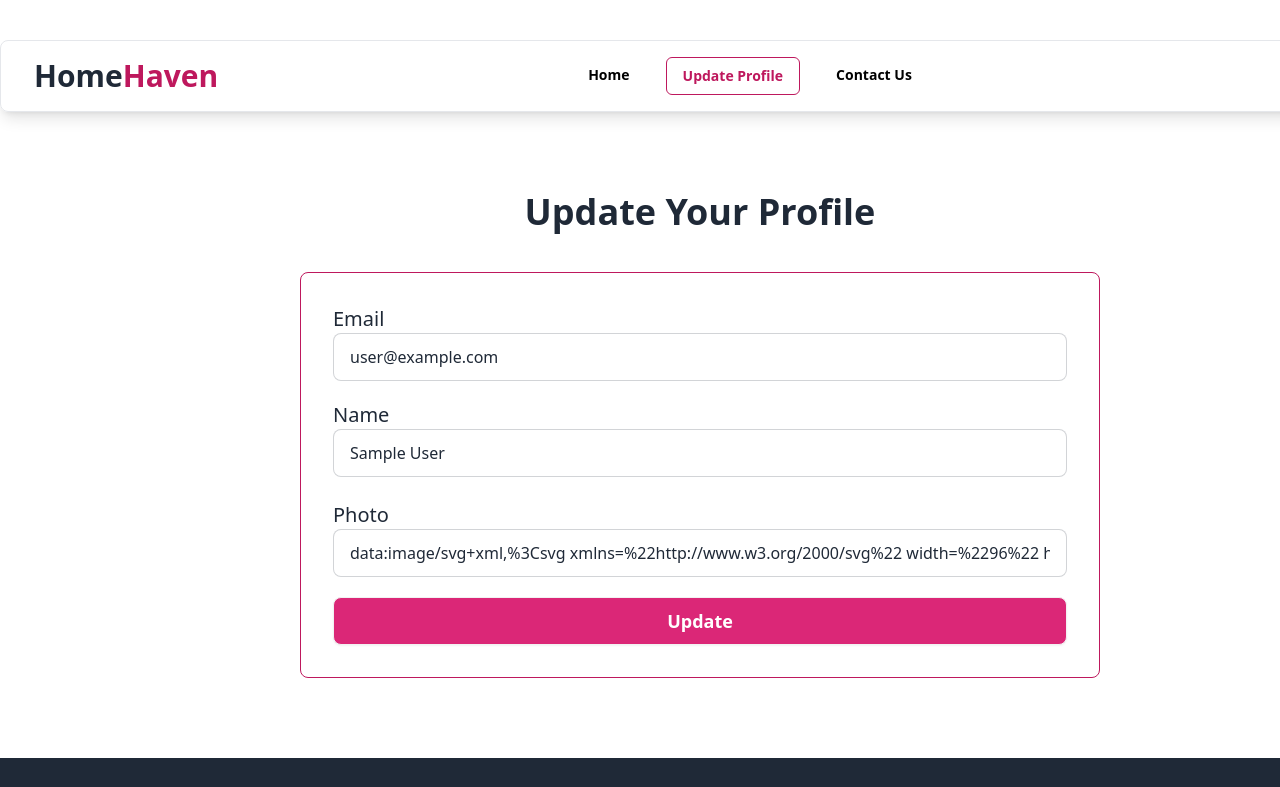
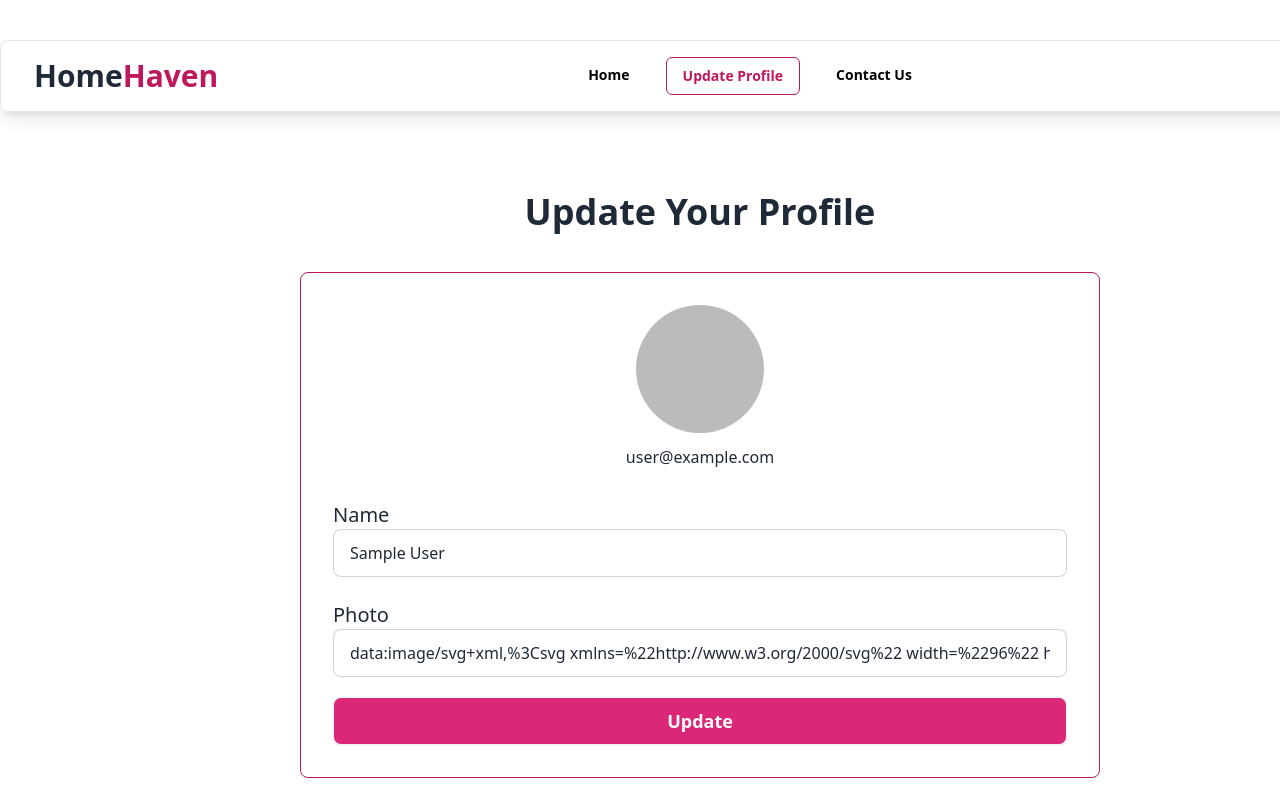
Before and after one commit to munia121/assignment-9-real-eastes, a React (Vite) app: page /updateProfile in a window 1280 px wide. Shown: the top 787 px of the page. Built offline with nearby package versions, Linux system fonts and the light colour scheme; no server answers; sample sign-in values are in the browser's storage.

Commit message:
update profile

```diff
--- a/src/Pages/About/AboutUs.jsx
+++ b/src/Pages/About/AboutUs.jsx
@@ -2,6 +2,7 @@ import { LuPhoneCall } from "react-icons/lu";
 import { HiOutlineMailOpen } from "react-icons/hi";
 import { IoLocationOutline } from "react-icons/io5";
 import { TbClockHour3 } from "react-icons/tb";
+import { Helmet } from "react-helmet-async";
 
 
 
@@ -9,6 +10,9 @@ import { TbClockHour3 } from "react-icons/tb";
 const AboutUs = () => {
     return (
         <div>
+            <Helmet>
+                <title>Contact us</title>
+            </Helmet>
             <div className="mt-20">
                 <h1 className="text-5xl font-bold text-center">Contact Us</h1>
             </div>
--- a/src/Pages/Home/CardDetails.jsx
+++ b/src/Pages/Home/CardDetails.jsx
@@ -2,6 +2,7 @@
 import { useContext } from "react";
 import { AuthContext } from "../../ContexComponent/ContextComponent";
 import { Link, useParams } from "react-router-dom";
+import { Helmet } from "react-helmet-async";
 
 
 const CardDetails = () => {
@@ -17,7 +18,9 @@ const CardDetails = () => {
 
     return (
         <div className="mt-20">
-
+            <Helmet>
+                <title>Details pages</title>
+            </Helmet>
             <div className="hero ">
                 <div className="hero-content flex-col lg:flex-row">
                     <img data-aos="zoom-in" data-aos-duration= "1000" src={data.image_url} className="lg:w-[700px] rounded-lg shadow-2xl " />
--- a/src/Pages/Login/Login.jsx
+++ b/src/Pages/Login/Login.jsx
@@ -76,7 +76,7 @@ const Login = () => {
         gitHubLogin()
             .then(result => {
                 console.log(result.user)
-                // navigate(location?.state? location.state: '/')
+                navigate(location?.state? location.state: '/')
 
             })
             .catch(error => {
--- a/src/Pages/Register/Register.jsx
+++ b/src/Pages/Register/Register.jsx
@@ -1,14 +1,14 @@
 /* eslint-disable react/prop-types */
 import { useContext, useState } from "react";
 import { AuthContext } from "../../ContexComponent/ContextComponent";
-import { Link } from "react-router-dom";
+import { Link, useNavigate } from "react-router-dom";
 import { toast } from 'react-toastify';
 import 'react-toastify/dist/ReactToastify.css';
 import { Helmet } from "react-helmet-async";
 
 
 const Register = () => {
-    // const navigate = useNavigate()
+    const navigate = useNavigate()
     // const loaction = useLocation()
 
     const { createUser,updateUserProfile,setAutoUpdate } = useContext(AuthContext);
@@ -82,6 +82,7 @@ const Register = () => {
 
         createUser(email, password)
             .then(result => {
+
                 updateUserProfile(name, photo)
                     .then(() => {
                         // console.log()
@@ -95,6 +96,7 @@ const Register = () => {
                 console.log(result.user)
                 e.target.reset()
                 toast.success('Register Successfully')
+                navigate(location?.state? location.state: '/')
             })
             .catch(error => {
                 console.log(error)
--- a/src/Pages/UpdateProfile/UpdateProfile.jsx
+++ b/src/Pages/UpdateProfile/UpdateProfile.jsx
@@ -1,15 +1,17 @@
 import { useContext } from "react";
 import { AuthContext } from "../../ContexComponent/ContextComponent";
 import { Helmet } from "react-helmet-async";
+import { toast } from "react-toastify";
 
 const UpdateProfile = () => {
-    const {updateUserProfile, setAutoUpdate, user} = useContext(AuthContext)
+    const { updateUserProfile, setAutoUpdate, user } = useContext(AuthContext)
 
-    const updateSubmit = (e) =>{
+    const updateSubmit = (e) => {
         e.preventDefault()
-        const name = e.target.name.value;
+        const name = e.target.names.value;
         const image = e.target.photoUrl.value;
-        console.log('update' , name, image)
+        // console.log('update: ' , name, image)
+        // console.log('name:', name)
 
 
 
@@ -17,21 +19,14 @@ const UpdateProfile = () => {
             .then(() => {
                 // console.log()
                 setAutoUpdate(true)
-
+                toast('user update successfully')
 
             })
             .catch(error => {
                 console.log(error)
             })
 
-
-
-
-
     }
-
-
-
 
     return (
         <div>
@@ -41,15 +36,17 @@ const UpdateProfile = () => {
             <h2 className="text-4xl mt-20 text-center font-bold">Update Your Profile</h2>
             <div className="border border-pink-700 rounded-lg mt-10 p-8 lg:w-[800px] mx-auto">
                 <form onSubmit={updateSubmit} className="">
-                <p className="text-xl">Email</p>
-                    <input type="text" name="name" placeholder="Email" className="input input-bordered  w-full " defaultValue={user?.email } />
+                    <div className="flex flex-col justify-center">
+                        <img className="h-32 w-32 mx-auto rounded-full" src={user.photoURL} alt="" />
+                        <input type="text" name="name" placeholder="Email" className="input text-center w-full " defaultValue={user?.email} />
+                    </div>
 
 
                     <p className="text-xl mt-5">Name</p>
-                    <input type="text" name="name" placeholder="Name" className="input input-bordered  w-full " defaultValue={user?.displayName }/>
+                    <input type="text" name="names" placeholder="Name" className="input input-bordered  w-full " defaultValue={user?.displayName} />
 
                     <p className="mt-6 text-xl">Photo</p>
-                    <input type="text" name="photoUrl" placeholder="photoUrl" className="input input-bordered w-full " defaultValue={user?.photoURL } />
+                    <input type="text" name="photoUrl" placeholder="photoUrl" className="input input-bordered w-full " defaultValue={user?.photoURL} />
                     <button className="btn mt-5 bg-pink-600 text-white text-lg  w-full">Update</button>
                 </form>
             </div>
--- a/src/component/NavBar/NavBar.jsx
+++ b/src/component/NavBar/NavBar.jsx
@@ -39,7 +39,7 @@ const NavBar = () => {
     return (
         <div className="navbar rounded-lg shadow-lg border mt-10 px-4">
             <div className="navbar-start">
-                <div className="dropdown">
+                <div className="dropdown z-10">
                     <div tabIndex={0} role="button" className="btn btn-ghost lg:hidden">
                         <svg xmlns="http://www.w3.org/2000/svg" className="h-5 w-5" fill="none" viewBox="0 0 24 24" stroke="currentColor"><path strokeLinecap="round" strokeLinejoin="round" strokeWidth="2" d="M4 6h16M4 12h8m-8 6h16" /></svg>
                     </div>
```
Also changed, not shown: 1 other file (tests, documents, lock files or other folders). Lines whose indentation alone changed are shown as unchanged.
